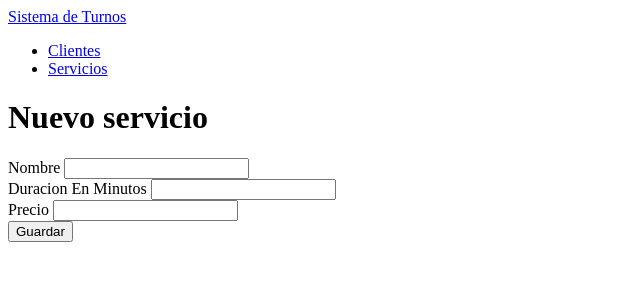
After one commit to marisoltorres99/Turnero, a Flask app: page /servicios/nuevo in a window 1280 px wide. The commit adds this page. Shown: the top 300 px of the page, without its empty margins (0-640 px from the left). Run offline with Flask 3, Linux system fonts and the light colour scheme.

Commit message:
CRUD servicios

```diff
--- a/app.py
+++ b/app.py
@@ -4,6 +4,7 @@ from models.cliente import Cliente
 from models.servicio import Servicio
 from models.turno import Turno
 from routes.clientes_routes import cliente_bp
+from routes.servicios_routes import servicio_bp
 
 from models.db import db
 
@@ -21,3 +22,4 @@ def inicio():
     return render_template("dashboard/index.html")
 
 app.register_blueprint(cliente_bp)
+app.register_blueprint(servicio_bp)
--- /dev/null
+++ b/routes/servicios_routes.py
@@ -0,0 +1,70 @@
+from flask import Blueprint, render_template, request, redirect, url_for, abort
+from models.servicio import Servicio
+from models.db import db
+
+servicio_bp = Blueprint("servicio", __name__, url_prefix="/servicios")
+
+@servicio_bp.route("/")
+def listar():
+    servicios = Servicio.query.all()
+    return render_template("servicios/listado.html", servicios=servicios)
+
+@servicio_bp.route("/nuevo", methods=["GET", "POST"])
+def nuevo():
+    if request.method == "POST":
+        nombre = request.form["nombre"]
+        duracion_minutos = request.form["duracion_minutos"]
+        precio = request.form["precio"]
+
+        nuevo = Servicio(nombre=nombre, duracion_minutos=duracion_minutos, precio=precio)
+
+        db.session.add(nuevo)
+        db.session.commit()
+
+        return redirect(url_for("servicio.listar"))
+
+    return render_template("servicios/form.html")
+
+@servicio_bp.route("/editar/<int:id>", methods=["GET", "POST"])
+def editar(id):
+    servicio = db.session.get(Servicio, id)
+
+    if not servicio:
+        return "Cliente no encontrado"
+
+    if request.method == "POST":
+        servicio.nombre = request.form["nombre"]
+        servicio.duracion_minutos = request.form["duracion_minutos"]
+        servicio.precio = request.form["precio"]
+
+        db.session.commit()
+
+        return redirect(url_for("servicio.listar"))
+
+    return render_template("servicios/form.html", servicio=servicio)
+
+@servicio_bp.route("/desactivar/<int:id>", methods=["POST"])
+def desactivar(id):
+    servicio = db.session.get(Servicio, id)
+
+    if not servicio:
+        abort(404)
+
+    servicio.activo = False
+
+    db.session.commit()
+
+    return redirect(url_for("servicio.listar"))
+
+@servicio_bp.route("/activar/<int:id>", methods=["POST"])
+def activar(id):
+    servicio = db.session.get(Servicio, id)
+
+    if not servicio:
+        abort(404)
+
+    servicio.activo = True
+
+    db.session.commit()
+
+    return redirect(url_for("servicio.listar"))
--- a/templates/base.html
+++ b/templates/base.html
@@ -16,10 +16,14 @@
             <div>
 
                 <ul>
-
                     <li>
                         <a href="{{ url_for('cliente.listar') }}">
                             Clientes
+                        </a>
+                    </li>
+                    <li>
+                        <a href="{{ url_for('servicio.listar') }}">
+                            Servicios
                         </a>
                     </li>
                 </ul>
--- /dev/null
+++ b/templates/servicios/form.html
@@ -0,0 +1,36 @@
+{% extends "base.html" %}
+
+{% block contenido %}
+
+<h1>
+    {% if servicio %}
+        Editar servicio
+    {% else %}
+        Nuevo servicio
+    {% endif %}
+</h1>
+
+<form method="POST">
+
+    <div>
+        <label>Nombre</label>
+        <input type="text" name="nombre" value="{{ servicio.nombre if servicio else '' }}" required>
+    </div>
+
+    <div>
+        <label>Duracion En Minutos</label>
+        <input type="text" name="duracion_minutos" value="{{ servicio.duracion_minutos if servicio else '' }}" required>
+    </div>
+
+    <div>
+        <label>Precio</label>
+        <input type="text" name="precio" value="{{ servicio.precio if servicio else '' }}">
+    </div>
+
+    <button type="submit">
+        Guardar
+    </button>
+
+</form>
+
+{% endblock %}
```
Also changed, not shown: templates/servicios/listado.html (added, +67 -0 lines).
